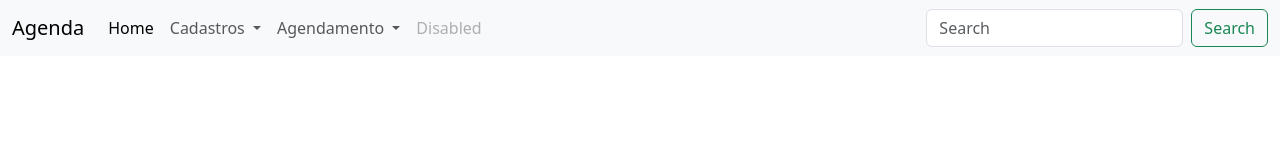
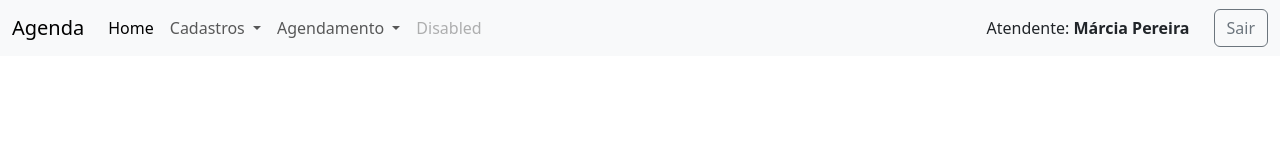
Before and after one commit to IsaqueBatist/appointment-conception, a plain HTML site: page index.html in a window 1280 px wide. Drawn offline with nearby package versions, Linux system fonts and the light colour scheme.

Commit message:
closes #5 - added logout and user's name

```diff
--- a/prototype/components/navbar/navbar.html
+++ b/prototype/components/navbar/navbar.html
@@ -41,9 +41,11 @@
           <a class="nav-link disabled" aria-disabled="true">Disabled</a>
         </li>
       </ul>
-      <form class="d-flex" role="search">
-        <input class="form-control me-2" type="search" placeholder="Search" aria-label="Search">
-        <button class="btn btn-outline-success" type="submit">Search</button>
+      <form class="d-flex" role="logout">
+        <div class="my-auto me-4">
+          Atendente: <span class="fw-bold">Márcia Pereira</span>
+        </div>
+        <button class="btn btn-outline-secondary" type="submit">Sair</button>
       </form>
     </div>
   </div>
```
